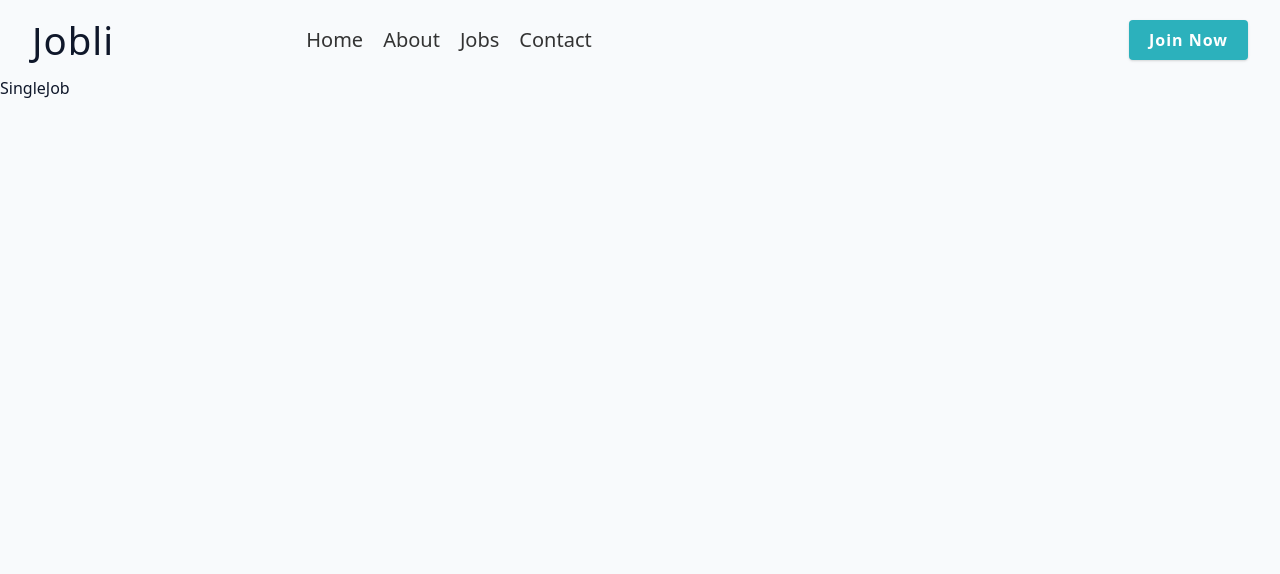
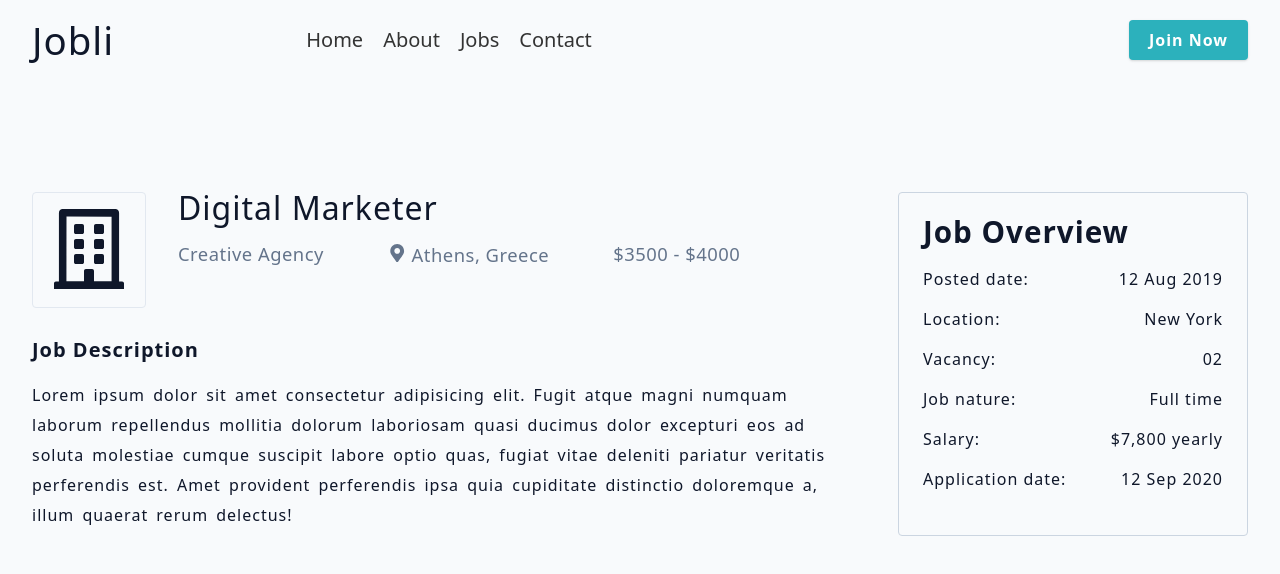
Before and after one commit to Jon-Felipe/jobli, a React (Vite) app in the folder client/: page /jobs/1 in a window 1280 px wide. Shown: the top 574 px of the page. Built offline with nearby package versions, Linux system fonts and the light colour scheme.

Commit message:
single job page template

```diff
--- a/client/src/pages/SingleJob.tsx
+++ b/client/src/pages/SingleJob.tsx
@@ -1,9 +1,157 @@
-import React from 'react';
+import styled from 'styled-components';
+import { FaRegBuilding, FaMapMarkerAlt } from 'react-icons/fa';
 
 type Props = {};
 
 function SingleJob({}: Props) {
-  return <div>SingleJob</div>;
+  return (
+    <Wrapper>
+      {/* job */}
+      <section>
+        <article className='job'>
+          {/* job header */}
+          <header className='job__header'>
+            <div className='job__icon'>
+              <FaRegBuilding />
+            </div>
+            <div className='job__company'>
+              <h3 className='job__company-title'>Digital Marketer</h3>
+              <div className='job__company-details'>
+                <p>Creative Agency</p>
+                <p>
+                  <FaMapMarkerAlt /> Athens, Greece{' '}
+                </p>
+                <p>$3500 - $4000</p>
+              </div>
+            </div>
+          </header>
+          {/* job body */}
+          <div className='job__description'>
+            <h5 className='job__description--title'>Job Description</h5>
+            <p className='job__description--text'>
+              Lorem ipsum dolor sit amet consectetur adipisicing elit. Fugit
+              atque magni numquam laborum repellendus mollitia dolorum
+              laboriosam quasi ducimus dolor excepturi eos ad soluta molestiae
+              cumque suscipit labore optio quas, fugiat vitae deleniti pariatur
+              veritatis perferendis est. Amet provident perferendis ipsa quia
+              cupiditate distinctio doloremque a, illum quaerat rerum delectus!
+            </p>
+          </div>
+        </article>
+      </section>
+      {/* job summary */}
+      <section>
+        <article className='overview'>
+          <h3 className='overview__title'>Job Overview</h3>
+          <p className='overview__text'>
+            Posted date: <span>12 Aug 2019</span>
+          </p>
+          <p className='overview__text'>
+            Location: <span>New York</span>
+          </p>
+          <p className='overview__text'>
+            Vacancy: <span>02</span>
+          </p>
+          <p className='overview__text'>
+            Job nature: <span>Full time</span>
+          </p>
+          <p className='overview__text'>
+            Salary: <span>$7,800 yearly</span>
+          </p>
+          <p className='overview__text'>
+            Application date: <span>12 Sep 2020</span>
+          </p>
+        </article>
+      </section>
+    </Wrapper>
+  );
 }
 
 export default SingleJob;
+
+const Wrapper = styled.div`
+  display: grid;
+  grid-template-columns: auto 350px;
+  column-gap: 2rem;
+  max-width: 1320px;
+  margin: 80px auto;
+  padding: 2rem;
+  .job__header {
+    display: flex;
+    flex-direction: column;
+    align-items: flex-start;
+    column-gap: 2rem;
+    margin-bottom: 2rem;
+  }
+  .job__icon {
+    border: 1px solid var(--grey-200);
+    border-radius: var(--border-radius);
+    padding: 1rem;
+    margin-bottom: 1rem;
+  }
+  .job__icon svg {
+    width: 80px;
+    height: 80px;
+  }
+  .job__company-title {
+    font-size: 1.8rem;
+    margin-bottom: 20px;
+  }
+  .job__company-details {
+    display: flex;
+    align-items: center;
+    column-gap: 1rem;
+    p {
+      font-size: 0.85rem;
+      color: var(--grey-500);
+      letter-spacing: 0.5px;
+    }
+  }
+  .job__description {
+    max-width: 800px;
+  }
+  .job__description--title {
+    font-size: 1.25rem;
+    font-weight: 600;
+    margin-bottom: 20px;
+  }
+  .job__description--text {
+    word-spacing: 3px;
+    letter-spacing: 1px;
+    line-height: 30px;
+  }
+  .overview {
+    border: 1px solid var(--grey-300);
+    border-radius: var(--border-radius);
+    padding: 1.5rem;
+  }
+  .overview__title {
+    font-size: 1.85rem;
+    font-weight: 600;
+    margin-bottom: 1.5rem;
+  }
+  .overview__text {
+    display: flex;
+    align-items: center;
+    justify-content: space-between;
+    margin-bottom: 1.5rem;
+    letter-spacing: var(--letter-spacing);
+  }
+  @media (min-width: 1024px) {
+    .job__header {
+      flex-direction: row;
+    }
+    .job__icon {
+      margin-bottom: unset;
+    }
+    .job__company-title {
+      font-size: 2rem;
+    }
+    .job__company-details {
+      column-gap: 4rem;
+      p {
+        font-size: 1.15rem;
+      }
+    }
+  }
+`;
```
